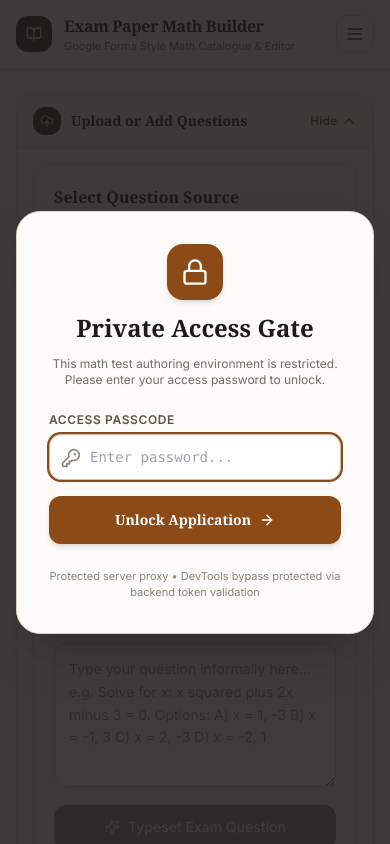
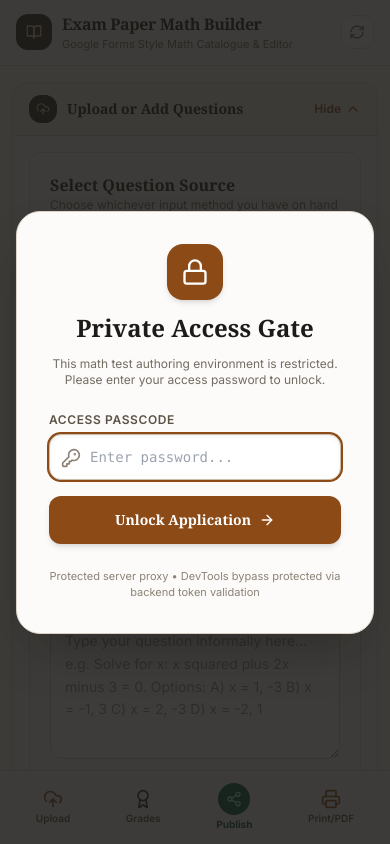
Before and after one commit to Sayanthegamer/dlp-testing, a React (Vite) app in the folder client/: page / in a window 390 px wide. Shown: the top 844 px of the page. Built offline with nearby package versions, Linux system fonts and the light colour scheme; no server answers; the HTML template or start-up script is replaced by a standard one.

Commit message:
feat: mobile app-native UI transformation (sticky bottom action dock, dvh viewport, fullscreen mobile portals)

```diff
--- a/client/src/App.jsx
+++ b/client/src/App.jsx
@@ -490,19 +490,24 @@ export default function App() {
 
   // Teacher Catalogue Mode (Default)
   return (
-    <div className="min-h-screen bg-[#f7f4ee] flex flex-col font-sans">
+    <div className="min-h-dvh bg-[#f7f4ee] flex flex-col font-sans">
       {/* Navbar */}
       <Navbar
         onReset={handleReset}
         onOpenPrintView={() => setShowPrintModal(true)}
         onOpenSubmissions={() => setShowSubmissionsModal(true)}
         onPublishExam={handlePublishExam}
+        onScrollToInput={() => {
+          const drawer = document.getElementById('input-drawer-container');
+          if (drawer) drawer.scrollIntoView({ behavior: 'smooth' });
+        }}
       />
 
       {/* Main Content Area */}
-      <main className="flex-1 max-w-5xl w-full mx-auto px-4 sm:px-6 py-6 sm:py-8 space-y-8 print:hidden">
+      <main className="flex-1 max-w-5xl w-full mx-auto px-3 sm:px-6 py-4 sm:py-8 pb-24 sm:pb-8 space-y-6 sm:space-y-8 print:hidden">
 
         {/* Top Import Drawer */}
+        <div id="input-drawer-container">
           <InputDrawer
             onSubmitText={handleSubmitText}
             onSubmitImage={handleSubmitImage}
@@ -510,6 +515,7 @@ export default function App() {
             isLoading={isLoading}
             onLoadDocxSample={handleLoadDocxSample}
           />
+        </div>
 
         {/* Processing Spinner */}
         {isLoading ? (
--- a/client/src/components/Navbar.jsx
+++ b/client/src/components/Navbar.jsx
@@ -1,22 +1,23 @@
 import React, { useEffect, useState } from 'react';
-import { BookOpen, RefreshCw, Printer, Award, Share2, Menu, X } from 'lucide-react';
+import { BookOpen, RefreshCw, Printer, Award, Share2, UploadCloud, FileText } from 'lucide-react';
 import { checkServerHealth } from '../services/apiService';
 
-export default function Navbar({ onReset, onOpenPrintView, onOpenSubmissions, onPublishExam }) {
+export default function Navbar({ onReset, onOpenPrintView, onOpenSubmissions, onPublishExam, onScrollToInput }) {
   const [serverHealth, setServerHealth] = useState({ status: 'checking' });
-  const [isMobileMenuOpen, setIsMobileMenuOpen] = useState(false);
 
   useEffect(() => {
     checkServerHealth().then(res => setServerHealth(res));
   }, []);
 
   return (
-    <header className="bg-[#fbf9f5] border-b border-[#e2dacd] px-4 sm:px-6 py-3.5 sm:py-4 shadow-sm sticky top-0 z-30">
+    <>
+      {/* Top Main Navbar */}
+      <header className="bg-[#fbf9f5] border-b border-[#e2dacd] px-4 sm:px-6 py-3 sm:py-4 shadow-xs sticky top-0 z-30">
         <div className="max-w-7xl mx-auto flex items-center justify-between">
 
           {/* Branding & Exam Title */}
-        <div className="flex items-center gap-3 min-w-0">
-          <div className="w-9 h-9 sm:w-10 sm:h-10 rounded-xl bg-[#2c2825] flex items-center justify-center text-[#fbf9f5] shadow-sm shrink-0">
+          <div className="flex items-center gap-2.5 sm:gap-3 min-w-0">
+            <div className="w-9 h-9 sm:w-10 sm:h-10 rounded-xl bg-[#2c2825] flex items-center justify-center text-[#fbf9f5] shadow-xs shrink-0">
               <BookOpen className="w-4 h-4 sm:w-5 sm:h-5 text-[#e6cca6]" />
             </div>
             <div className="min-w-0">
@@ -29,23 +30,13 @@ export default function Navbar({ onReset, onOpenPrintView, onOpenSubmissions, on
             </div>
           </div>
 
-        {/* Mobile Hamburger Toggle Button (Screen < sm) */}
-        <button
-          type="button"
-          onClick={() => setIsMobileMenuOpen(!isMobileMenuOpen)}
-          className="sm:hidden p-2 rounded-xl text-[#2c2825] hover:bg-[#ede5d8] border border-[#e0d6c7] transition-colors shrink-0 ml-2"
-          aria-label="Toggle navigation menu"
-        >
-          {isMobileMenuOpen ? <X className="w-5 h-5" /> : <Menu className="w-5 h-5" />}
-        </button>
-
           {/* Desktop Actions Bar (Screen >= sm) */}
           <div className="hidden sm:flex items-center gap-2.5">
             <div className="hidden md:flex items-center gap-2 px-3 py-1.5 rounded-full bg-[#f4eee4] border border-[#e0d6c7] text-xs text-[#5c5549]">
               {serverHealth.hasApiKey ? (
                 <>
                   <span className="w-2 h-2 rounded-full bg-emerald-500 animate-pulse"></span>
-                <span>Active API Engine: <strong>{serverHealth.providers?.gemini === 'active' ? 'Gemini 3.5 Flash Lite' : 'Claude Sonnet'}</strong></span>
+                  <span>Active API Engine: <strong>{serverHealth.providers?.gemini === 'active' ? 'Gemini Flash' : 'Claude Sonnet'}</strong></span>
                 </>
               ) : serverHealth.status === 'ok' ? (
                 <>
@@ -105,64 +96,61 @@ export default function Navbar({ onReset, onOpenPrintView, onOpenSubmissions, on
             </button>
           </div>
 
+          {/* Quick Header Reset for Mobile (< sm) */}
+          <div className="sm:hidden flex items-center gap-1.5">
+            <button
+              type="button"
+              onClick={onReset}
+              className="p-2 rounded-xl text-[#5c5549] bg-white border border-[#e0d6c7] text-xs font-medium shadow-2xs"
+              title="New Test"
+            >
+              <RefreshCw className="w-4 h-4 text-[#736c62]" />
+            </button>
           </div>
 
-      {/* Mobile Collapsible Dropdown Panel */}
-      {isMobileMenuOpen && (
-        <div className="sm:hidden mt-3 pt-3 border-t border-[#e2dacd] space-y-2.5 animate-in slide-in-from-top-2 duration-200">
-          <div className="flex items-center gap-2 px-3 py-2 rounded-xl bg-[#f4eee4] border border-[#e0d6c7] text-xs text-[#5c5549]">
-            {serverHealth.hasApiKey ? (
-              <>
-                <span className="w-2 h-2 rounded-full bg-emerald-500 animate-pulse"></span>
-                <span>Active API: <strong>{serverHealth.providers?.gemini === 'active' ? 'Gemini Flash' : 'Claude Sonnet'}</strong></span>
-              </>
-            ) : (
-              <>
-                <span className="w-2 h-2 rounded-full bg-amber-500"></span>
-                <span>Mode: <strong>Smart Demo Fallback</strong></span>
-              </>
-            )}
         </div>
+      </header>
 
-          <div className="grid grid-cols-2 gap-2">
+      {/* App-Native Mobile Bottom Action Dock (< sm) */}
+      <nav className="sm:hidden fixed bottom-0 left-0 right-0 z-40 bg-[#fbf9f5] border-t border-[#e2dacd] px-2 py-2 shadow-lg flex items-center justify-around font-sans print:hidden">
         <button
           type="button"
-              onClick={() => { setIsMobileMenuOpen(false); onOpenSubmissions(); }}
-              className="flex items-center justify-center gap-2 p-3 rounded-xl bg-[#2c2825] text-[#fbf9f5] text-xs font-semibold shadow-xs active:scale-95"
+          onClick={onScrollToInput}
+          className="flex flex-col items-center justify-center py-1 px-2 rounded-xl text-[#5c5346] active:bg-[#ede5d8] transition-colors"
         >
-              <Award className="w-4 h-4 text-[#e6cca6]" />
-              <span>Submissions</span>
+          <UploadCloud className="w-5 h-5 text-[#8c4a17]" />
+          <span className="text-[10px] font-semibold mt-0.5">Upload</span>
         </button>
 
         <button
           type="button"
-              onClick={() => { setIsMobileMenuOpen(false); onPublishExam(); }}
-              className="flex items-center justify-center gap-2 p-3 rounded-xl bg-emerald-800 text-white text-xs font-semibold shadow-xs active:scale-95"
+          onClick={onOpenSubmissions}
+          className="flex flex-col items-center justify-center py-1 px-2 rounded-xl text-[#5c5346] active:bg-[#ede5d8] transition-colors"
         >
-              <Share2 className="w-4 h-4 text-emerald-200" />
-              <span>Publish Exam</span>
+          <Award className="w-5 h-5 text-[#2c2825]" />
+          <span className="text-[10px] font-semibold mt-0.5">Grades</span>
         </button>
 
         <button
           type="button"
-              onClick={() => { setIsMobileMenuOpen(false); onOpenPrintView(); }}
-              className="flex items-center justify-center gap-2 p-3 rounded-xl bg-[#8c4a17] text-white text-xs font-semibold shadow-xs active:scale-95"
+          onClick={onPublishExam}
+          className="flex flex-col items-center justify-center py-1 px-2 rounded-xl text-emerald-800 active:bg-emerald-50 transition-colors"
         >
-              <Printer className="w-4 h-4 text-[#fbf9f5]" />
-              <span>Print / PDF</span>
+          <div className="w-8 h-8 rounded-full bg-emerald-800 text-white flex items-center justify-center shadow-xs">
+            <Share2 className="w-4 h-4 text-emerald-200" />
+          </div>
+          <span className="text-[10px] font-bold text-emerald-900 mt-0.5">Publish</span>
         </button>
 
         <button
           type="button"
-              onClick={() => { setIsMobileMenuOpen(false); onReset(); }}
-              className="flex items-center justify-center gap-2 p-3 rounded-xl bg-white border border-[#e0d6c7] text-[#5c5549] text-xs font-semibold shadow-xs active:scale-95"
+          onClick={onOpenPrintView}
+          className="flex flex-col items-center justify-center py-1 px-2 rounded-xl text-[#5c5346] active:bg-[#ede5d8] transition-colors"
         >
-              <RefreshCw className="w-3.5 h-3.5 text-[#736c62]" />
-              <span>New Test</span>
+          <Printer className="w-5 h-5 text-[#8c4a17]" />
+          <span className="text-[10px] font-semibold mt-0.5">Print/PDF</span>
         </button>
-          </div>
-        </div>
-      )}
-    </header>
+      </nav>
+    </>
   );
 }
--- a/client/src/components/TeacherDashboard/PublishExamModal.jsx
+++ b/client/src/components/TeacherDashboard/PublishExamModal.jsx
@@ -13,8 +13,8 @@ export default function PublishExamModal({ examId, testTitle, questionsCount, on
   }
 
   return (
-    <div className="fixed inset-0 z-50 flex items-center justify-center p-4 sm:p-6 bg-black/50 overflow-y-auto">
-      <div className="bg-[#FAF7F0] border border-[#dcd2c4] rounded-3xl max-w-lg w-full p-6 sm:p-8 shadow-2xl space-y-6 font-sans text-[#1c1b18] my-auto">
+    <div className="fixed inset-0 z-50 flex items-center justify-center p-3 sm:p-6 bg-black/50 overflow-y-auto">
+      <div className="bg-[#FAF7F0] border border-[#dcd2c4] rounded-2xl sm:rounded-3xl max-w-lg w-full p-5 sm:p-8 shadow-2xl space-y-5 sm:space-y-6 font-sans text-[#1c1b18] my-auto">
 
         {/* Modal Header */}
         <div className="flex items-start justify-between gap-4 border-b border-[#e2d8ca] pb-4">
--- a/client/src/components/TeacherDashboard/SubmissionsDashboardModal.jsx
+++ b/client/src/components/TeacherDashboard/SubmissionsDashboardModal.jsx
@@ -98,8 +98,8 @@ export default function SubmissionsDashboardModal({ onClose }) {
   const unreviewedCount = submissions.filter(s => s.status === 'pending_review').length;
 
   return (
-    <div className="fixed inset-0 z-50 flex items-center justify-center p-4 sm:p-6 bg-black/50 overflow-y-auto">
-      <div className="bg-[#FAF7F0] border border-[#dcd2c4] rounded-3xl max-w-5xl w-full max-h-[90vh] flex flex-col shadow-2xl overflow-hidden my-auto font-sans text-[#1c1b18]">
+    <div className="fixed inset-0 z-50 flex items-center justify-center p-0 sm:p-6 bg-black/50 overflow-y-auto">
+      <div className="bg-[#FAF7F0] border-0 sm:border border-[#dcd2c4] rounded-none sm:rounded-3xl max-w-5xl w-full h-dvh sm:h-auto sm:max-h-[90vh] flex flex-col shadow-2xl overflow-hidden font-sans text-[#1c1b18]">
 
         {/* Header Bar with Main Tabs */}
         <div className="flex flex-wrap items-center justify-between px-6 py-4 border-b border-[#e2d8ca] bg-[#f5efe4] gap-4">
```
Lines whose indentation alone changed are shown as unchanged.
